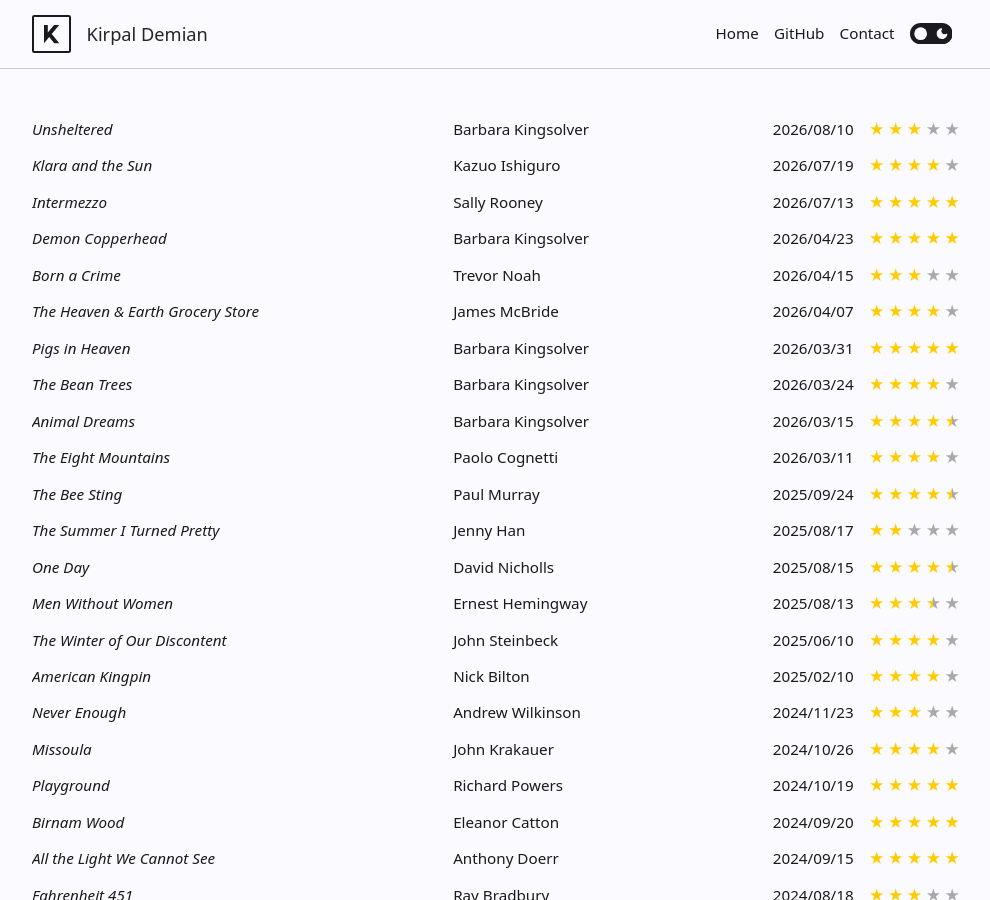
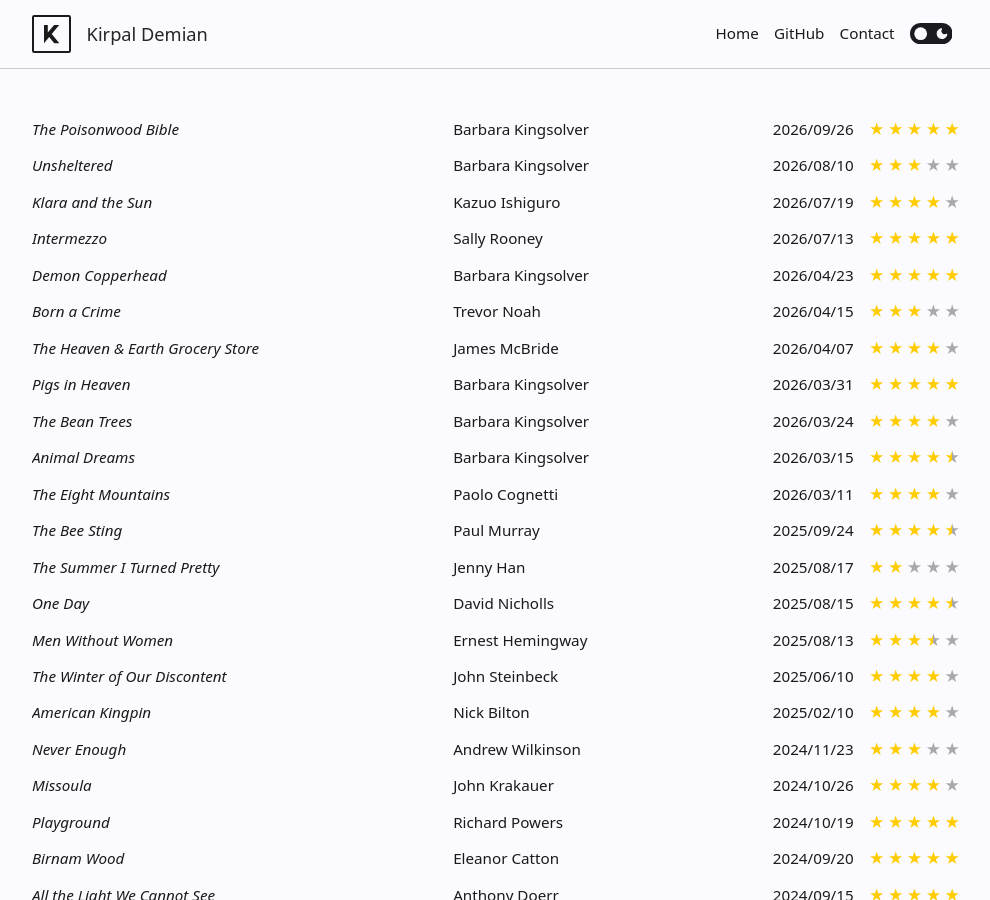
Before and after one commit to Kirpal/kirpal, a Jekyll site: the page built from reading.html, in a window 1280 px wide and 900 px high. Shown: the whole window, without its empty margins (144-1134 px from the left). Built offline with Jekyll 4.4.1, drawn with Linux system fonts in a browser that asks for light colours.

Commit message:
Update reading log

```diff
--- a/_data/reading.yml
+++ b/_data/reading.yml
@@ -1,3 +1,11 @@
+- title: The Poisonwood Bible
+  author: Barbara Kingsolver
+  isbn: ''
+  status: read
+  date_finished: 2026/09/26
+  rating: '5'
+  goodreads_id: '211141491'
+
 - title: Unsheltered
   author: Barbara Kingsolver
   isbn: 0062684744
```
